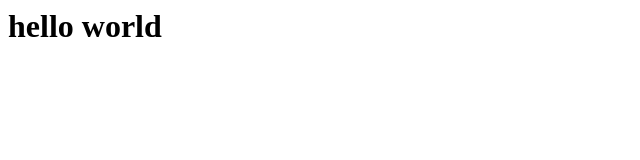
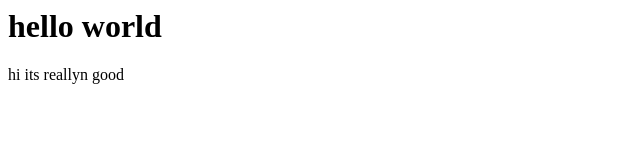
Before and after one commit to akshaii17/html, a plain HTML site: page index.html in a window 1280 px wide. Shown: the whole page, without its empty margins (0-640 px from the left). Drawn offline with Linux system fonts and the light colour scheme.

Commit message:
hi this new fold

```diff
--- a/index.html
+++ b/index.html
@@ -7,5 +7,6 @@
 </head>
 <body>
     <h1>hello world</h1>
+    <P> hi its reallyn good</P>
 </body>
 </html>
```
